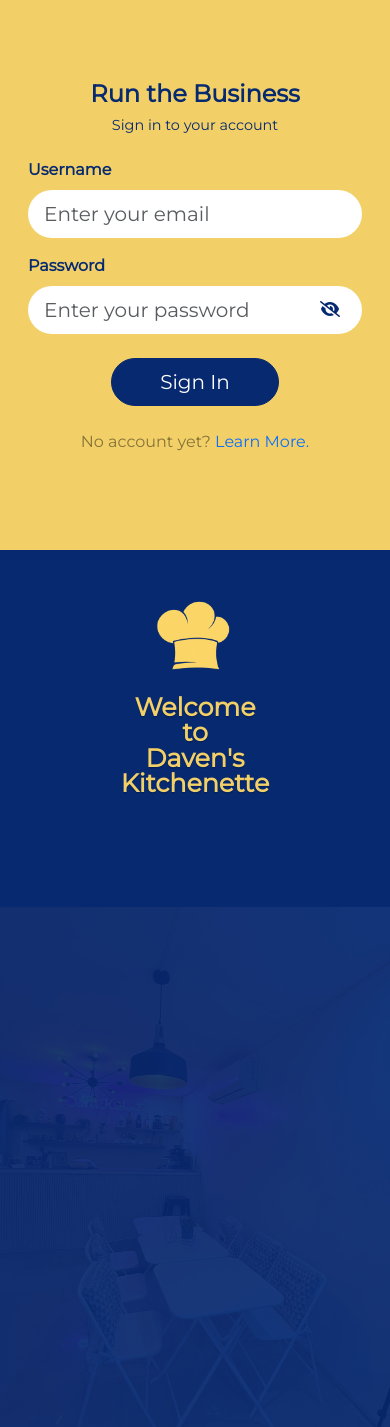
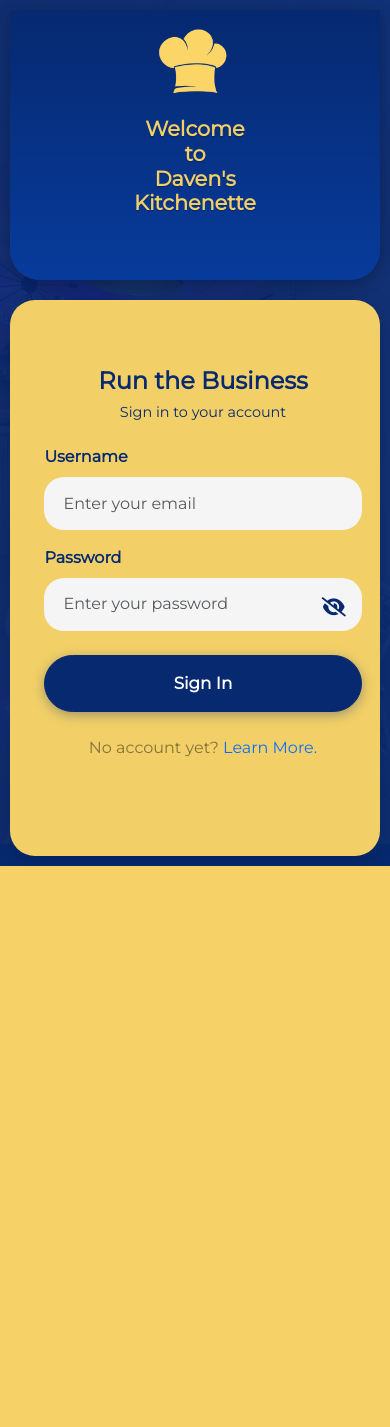
Before and after one commit to ricacnsg/DK-Web-App, a PHP site: page /admin_management_system/login.php in a window 390 px wide. After the commit the page ends 866 px from the top, so only its background shows below. Run offline with PHP 8.4, Linux system fonts and the light colour scheme; some libraries are stand-ins or nearby versions.

Commit message:
out of stock restriction in POS, responsive admin login and escaping in pos js

```diff
--- a/admin_management_system/login.css
+++ b/admin_management_system/login.css
@@ -38,14 +38,24 @@ input.form-control {
     background: #fff;
 }
 
+/* FIXED: Password wrapper for consistent alignment */
+.password-wrapper {
+    position: relative;
+}
+
+/* Password toggle PERFECT alignment */
 .toggle-password {
+    position: absolute;
     top: 70%;
-    right: 1rem;
+    right: 18px;
     transform: translateY(-50%);
     background: none;
     border: none;
     cursor: pointer;
     color: #062970;
+    font-size: 1.25rem;
+    padding: 0;
+    z-index: 10;
 }
 
 .sign-in-btn {
@@ -102,13 +112,14 @@ input.form-control {
 }
 
 .learnmore:hover {
-    color:antiquewhite
+    color: antiquewhite;
 }
 
 ::placeholder {
   color: rgba(0, 0, 0, 0.25);
 }
 
+/* ---------- MEDIUM RESPONSIVE ---------- */
 @media (max-width: 991.98px) {
     .left-panel {
         border-top-right-radius: 120px;
@@ -119,43 +130,107 @@ input.form-control {
     .bg-image {
         width: 45vw;
     }
+
+    .toggle-password {
+    position: absolute;
+    top: 55%;
+    right: 18px;
+    transform: translateY(-50%);
+    background: none;
+    border: none;
+    cursor: pointer;
+    color: #062970;
+    font-size: 1.25rem;
+    padding: 0;
+    z-index: 10;
+    }
 }
 
+/* ---------- MOBILE ULTRA POLISHED ---------- */
 @media (max-width: 767.98px) {
+
     .wrapper {
         flex-direction: column;
+        margin: 10px;
     }
 
-    .left-panel {
-        border-top-right-radius: 0;
-        border-bottom-left-radius: 0;
-        border-bottom-right-radius: 0;
-        padding: 2rem 1rem;
+    /* HEADER PANEL */
+    .right-panel {
+        order: -1;
+        padding: 1rem 1.5rem 1rem 1.5rem; /* add top padding so logo isn’t cut */
+        min-height: 130px;  /* enough space for logo + greetings */
+        max-height: 270px;  /* prevent stretching */
+        background: linear-gradient(180deg, #062970 0%, #073b9b 100%);
+        border-bottom-left-radius: 30px;
+        border-bottom-right-radius: 30px;
+        box-shadow: 0px 4px 15px rgba(0,0,0,0.25);
+        display: flex;
+        flex-direction: column;
+        justify-content: center; /* center vertically */
+        align-items: center;
+    }
+
+    .logo {
+        width: 75px;
+        transform: none;
+    }
+
+    .greetings {
+        font-size: clamp(1.3rem, 5vw, 2rem);
+        line-height: 1.2;
+        margin: 0;
+        text-align: center;
     }
 
     .bg-image {
-        position: relative;
+        position: absolute;
         width: 100%;
-        opacity: 0.08;
-        margin-top: 1rem;
+        opacity: 0.06;
+        top: 0;
+        left: 0;
+        height: 100%;
+        object-fit: cover;
     }
 
-    .greetings {
-        font-size: clamp(1.25rem, 6.5vw, 2rem);
+    /* LOGIN CARD */
+    .left-panel {
+        background: #f2d067;
+        padding: 1.2rem 0.4rem 2rem 1.4rem;
+        color: #062970;
+        border-radius: 25px;
+        margin-top: 20px;
+        margin-right: 30px;
+        box-shadow: 0px 5px 25px rgba(0,0,0,0.18);
     }
 
-    .logo {
-        transform: none;
+    input.form-control {
+        background: #f5f5f5;
+        border-radius: 20px !important;
+        padding: 0.9rem 1.2rem;
+        font-size: 1rem;
+        border: 1px solid #dadada;
     }
 
-    .right-panel {
-        padding-bottom: 3rem;
+    /* FIXED: password icon placement in mobile */
+    .toggle-password {
+        bottom: 55px;
+        right: 16px;
+        font-size: 1.2rem;
+    }
+
+    .sign-in-btn {
+        width: 100%;
+        padding: 0.95rem 1rem;
+        border-radius: 30px;
+        font-size: 1.05rem;
+        font-weight: 700;
+        box-shadow: 0 3px 12px rgba(6,41,112,0.35);
     }
 }
 
 .form-label {
     color: #062970;
-    font-weight:700;
+    font-weight: 700;
 }
 
 .text-muted {
--- a/admin_management_system/login.php
+++ b/admin_management_system/login.php
@@ -44,24 +44,24 @@ if (isset($_SESSION['staff_username'])) {
                             <h1 class="fw-bolder title text-center">Run the Business</h1>
                             <h6 class="subtitle text-center mb-4">Sign in to your account</h6>
 
-                            <form id="staffLogin" class="mx-auto" method="POST" action="../controllers/check_credentials.php">
+                            <form id="staffLogin" class="mx-auto">
 
                                 <div class="mb-3">
                                     <label for="accountUsername" class="form-label fw-bolder">Username</label>
                                     <input id="accountUsername" type="text"
                                         class="rounded-pill border-0 form-control form-control-lg"
-                                        placeholder="Enter your email"
-                                        name="staff_username" required>
+                                        placeholder="Enter your email" name="staff_username" required>
                                 </div>
 
-                                <div class="mb-4 position-relative">
+                                <!-- PASSWORD FIELD -->
+                                <div class="mb-4 position-relative password-wrapper">
                                     <label for="password" class="form-label fw-bolder">Password</label>
                                     <input id="password" type="password"
-                                        class="rounded-pill border-0 form-control form-control-lg"
-                                        placeholder="Enter your password"
-                                        name="staff_password" required>
-                                    <button type="button" class="toggle-password position-absolute" id="togglePassword">
-                                        <i class="fa-solid fa-eye-slash" id='hide'></i>
+                                        class="rounded-pill border-0 form-control form-control-lg password-input"
+                                        placeholder="Enter your password" name="staff_password" required>
+
+                                    <button type="button" class="toggle-password" id="togglePassword">
+                                        <i class="fa-solid fa-eye-slash" id="hide"></i>
                                     </button>
                                 </div>
 
@@ -70,7 +70,9 @@ if (isset($_SESSION['staff_username'])) {
                                 </div>
                             </form>
 
-                            <p class="text-center mt-4 d-md-none text-muted">No account yet? <a href="#" class="text-decoration-none">Learn More.</a></p>
+                            <p class="text-center mt-4 d-md-none text-muted">
+                                No account yet? <a href="#" class="text-decoration-none">Learn More.</a>
+                            </p>
                         </div>
                     </div>
                 </div>
@@ -81,9 +83,10 @@ if (isset($_SESSION['staff_username'])) {
                 <div class="text-center content-on-image px-3">
                     <img src="/assets/image/davens_logo.png" alt="logo" class="logo mb-3">
                     <h1 class="greetings">Welcome<br>to<br>Daven's<br>Kitchenette</h1>
-                    <br>
-                    <br>
-                    <p class="d-none d-md-block mt-3 text-white">No account yet? <a href="#" class="text-decoration-none learnmore">Learn More.</a></p>
+                    <br><br>
+                    <p class="d-none d-md-block mt-3 text-white">
+                        No account yet? <a href="#" class="text-decoration-none learnmore">Learn More.</a>
+                    </p>
                 </div>
             </div>
 
```
Also changed, not shown: admin_management_system/cashier_pos.css (+23 -0 lines), admin_management_system/cashier_pos.js (+58 -38 lines), controllers/pos.php (+31 -2 lines).
